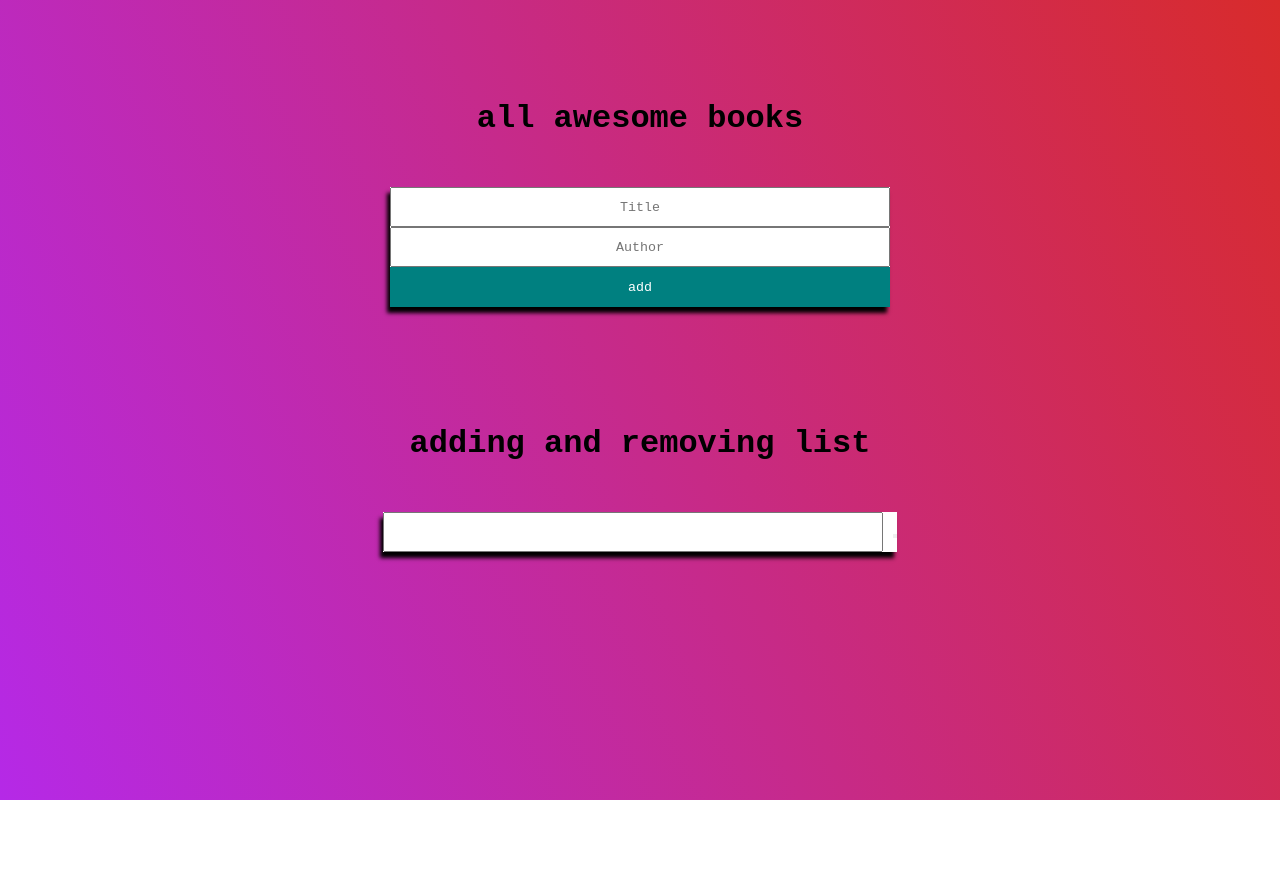
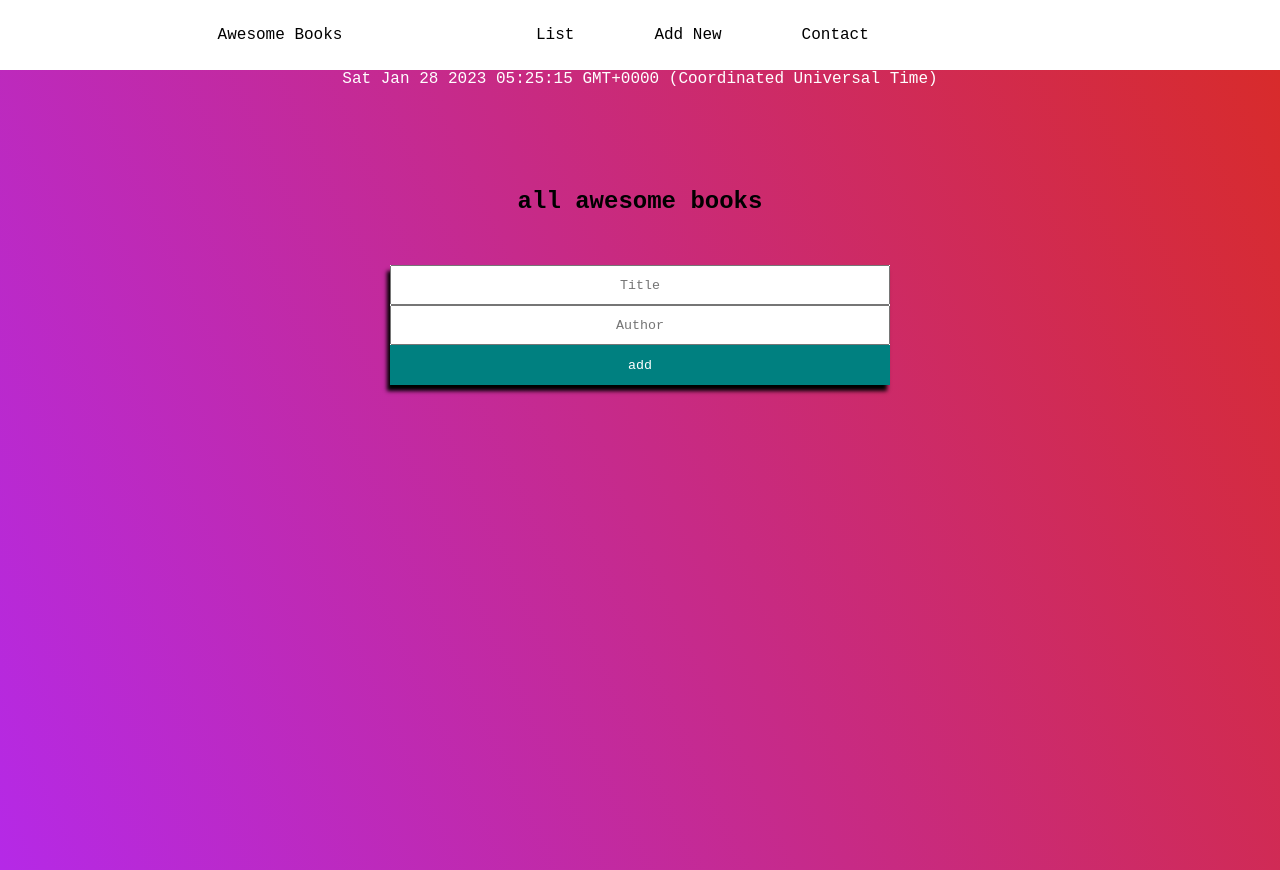
Before and after one commit to Kingno3l/Awesome-Books-Microverse-Module2-Week1, a website: page index.html in a window 1280 px wide. Before the commit the page ends 800 px from the top, so only its background shows below. Drawn offline with Linux system fonts and the light colour scheme.

Commit message:
Queue challenge done

```diff
--- a/index.html
+++ b/index.html
@@ -1,5 +1,6 @@
 <!DOCTYPE html>
 <html lang="en">
+
 <head>
     <meta charset="UTF-8">
     <meta http-equiv="X-UA-Compatible" content="IE=edge">
@@ -7,7 +8,25 @@
     <link rel="stylesheet" href="style.css">
     <title>Document</title>
 </head>
+<header>
+    <nav>
+        <a href="" nav="nav-branding">Awesome Books</a>
+        <ul class="nav-menu">
+            <li class="nav-item"> <a href="#" class="nav-link"> list</a></li>
+            <li class="nav-item"> <a href="#" class="nav-link"> add new</a></li>
+            <li class="nav-item"> <a href="#" class="nav-link"> contact</a></li>
+        </ul>
+        <div class="hamburger">
+            <span class="bar"></span>
+            <span class="bar"></span>
+            <span class="bar"></span>
+        </div>
+    </nav>
+</header>
+
 <body>
+    <section class="flex-body ">
+        <span id="date"></span>
         <h1>all awesome books</h1>
         <div class="list">
             <div class="listall">
@@ -19,21 +38,8 @@
             <input type="text" name="author" id="author" placeholder="Author"> <br>
             <button id="btn">add</button>
         </form>
-    <div id="msg">
-        <pre></pre>
-    </div>
-
-
-
-    <br>
-<h1>adding and removing list</h1>
-<form action="">
-    <input type="text" name="text" id="text">
-    <button type="submi" class="btn-list">
-
-    </button>
-</form>
-
+    </section>
 </body>
 <script src="script.js"></script>
+
 </html>
--- a/script.js
+++ b/script.js
@@ -56,3 +56,13 @@ listall.addEventListener('click', (e) => {
 document.addEventListener('DOMContentLoaded', () => {
   document.getElementById('btn').addEventListener('click', addBook);
 });
+
+function displayDate() {
+  const date = document.getElementById("date");
+  date.innerHTML = Date();
+
+  setInterval(displayDate, 1000)
+}
+
+
+displayDate(date);
--- a/style.css
+++ b/style.css
@@ -5,7 +5,7 @@
   box-sizing: border-box;
 }
 
-body {
+.flex-body {
   min-height: 100vh;
   background: linear-gradient(65deg, rgb(181, 41, 231), rgb(216, 43, 43));
   display: flex;
@@ -54,7 +54,7 @@ form input {
   display: flex;
 }
 
-li {
+.listall li {
   width: 100%;
   background: #fff;
   height: 40px;
@@ -74,3 +74,53 @@ li {
   width: 50px;
   top: 5px;
 }
+
+header {
+    background-color: white;
+  }
+
+  li {
+    list-style: none;
+  }
+
+  a {
+    color: black;
+    text-decoration: none;
+    text-transform: capitalize;
+  }
+
+  nav {
+    min-height: 70px;
+
+    display: flex;
+    justify-content: space-evenly;
+   align-items: center;
+    padding: 0 24px;
+  }
+
+  .nav-menu {
+    display: flex;
+    justify-content: space-between;
+    align-items: center;
+    gap: 80px;
+  }
+
+  .nav-branding {
+    font-size: 2rem;
+  }
+
+  .nav-link {
+    transition: 0.7s ease;
+  }
+
+  .nav-link:hover {
+    color: red;
+  }
+
+  .nav-link:active {
+    color: red;
+  }
+
+  #date{
+    color: white;
+  }
```
Lines whose indentation alone changed are shown as unchanged.
